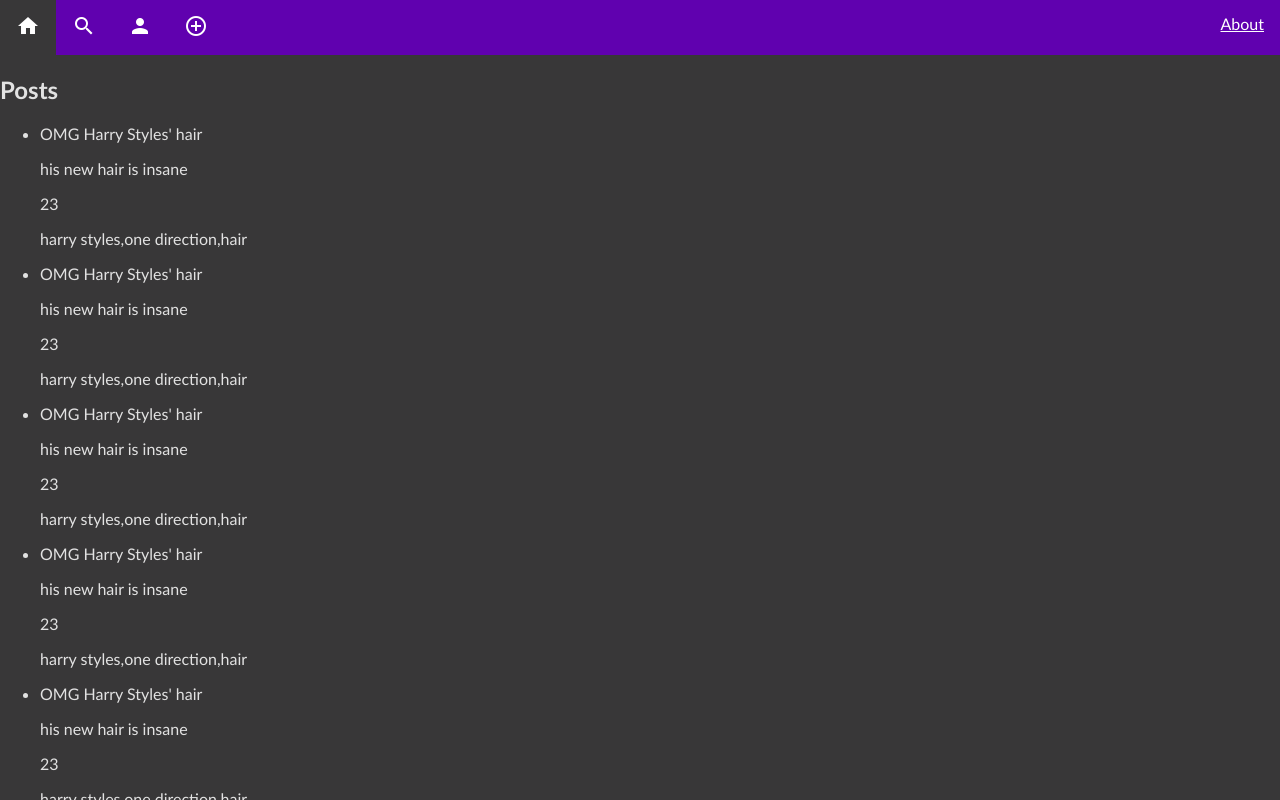
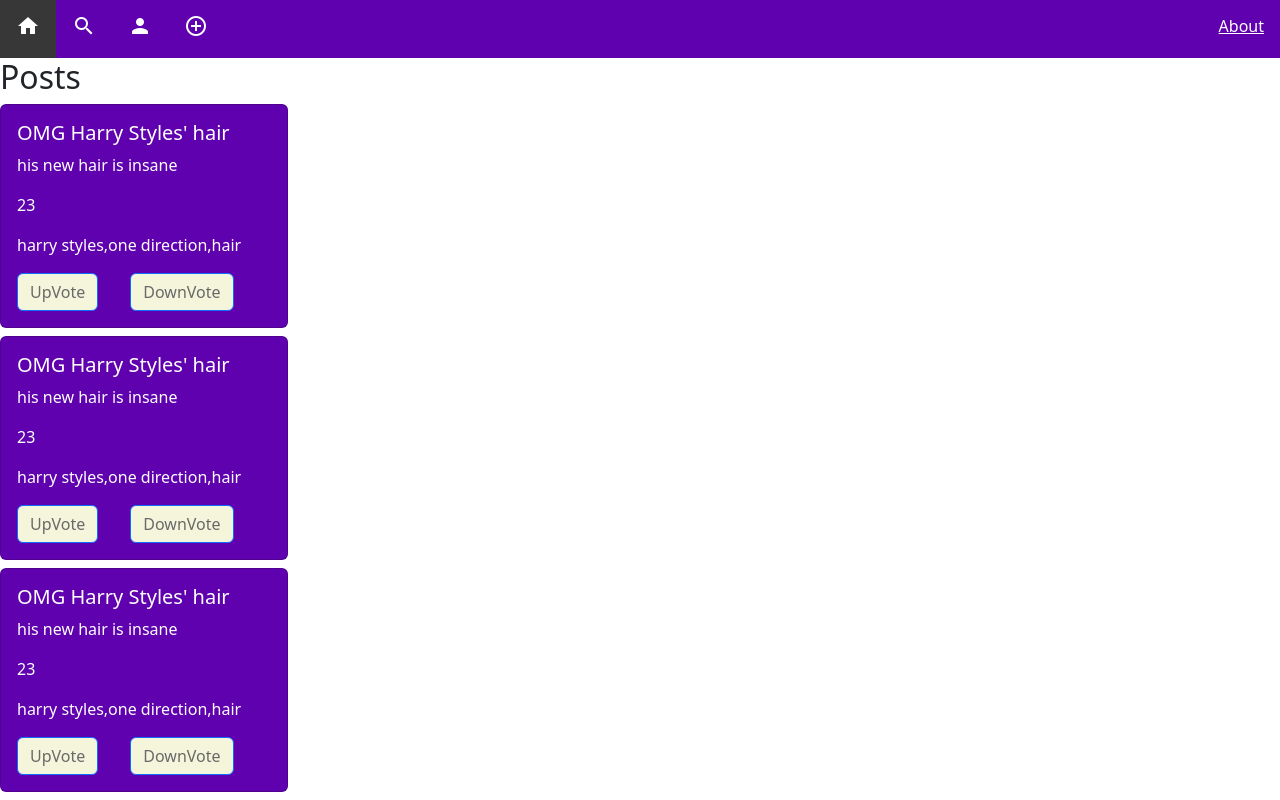
Before and after one commit to AdamJ335/poscom-webapp, an Angular app: page / in a window 1280 px wide. Shown: the top 800 px of the page. Built offline with nearby package versions, Linux system fonts and the light colour scheme.

Commit message:
[feature] install bootstrap / redesign Post as bootstrap Card

```diff
--- a/angular.json
+++ b/angular.json
@@ -30,7 +30,8 @@
               "src/assets"
             ],
             "styles": [
-              "src/styles.css"
+              "src/styles.css",
+              "../node_modules/bootstrap/dist/css/bootstrap.css"
             ],
             "scripts": []
           },
--- a/package.json
+++ b/package.json
@@ -19,6 +19,8 @@
     "@angular/platform-browser": "^16.2.0",
     "@angular/platform-browser-dynamic": "^16.2.0",
     "@angular/router": "^16.2.0",
+    "@ng-bootstrap/ng-bootstrap": "^15.1.1",
+    "bootstrap": "^5.3.1",
     "rxjs": "~7.8.0",
     "tslib": "^2.3.0",
     "zone.js": "~0.13.0"
--- a/src/app/app.module.ts
+++ b/src/app/app.module.ts
@@ -1,6 +1,7 @@
 import { NgModule } from '@angular/core';
 import { BrowserModule } from '@angular/platform-browser';
 import {MatIconModule} from '@angular/material/icon';
+import {NgbModule} from '@ng-bootstrap/ng-bootstrap';
 
 import { AppComponent } from './app.component';
 import { PostComponent } from './post/post.component';
@@ -21,6 +22,7 @@
   ],
   imports: [
     BrowserModule,
+    NgbModule,
     RouterModule.forRoot([
       {
         path: '',
--- a/src/app/post/post.component.css
+++ b/src/app/post/post.component.css
@@ -0,0 +1,16 @@
+.card {
+  background-color: #6001af;
+  color: white;
+
+  max-width: 18em;
+  max-height: 30em;
+  display: flex;
+  margin-bottom: 0.5em;
+}
+
+.btn-primary {
+  background-color: beige;
+  color:dimgray;
+
+  margin-right: 2em
+}
--- a/src/app/post/post.component.html
+++ b/src/app/post/post.component.html
@@ -1,12 +1,12 @@
 <h2>Posts</h2>
 
-<ul>
-  <li *ngFor="let post of posts" >
-    <div>
-      <p> {{post.title}} </p>
-      <p> {{post.description}} </p>
-      <p> {{post.points}} </p>
-      <p> {{post.tags}} </p>
-    </div>
-  </li>
-</ul>
+<div *ngFor="let post of posts" class="card" mdbRipple rippleColor="light">
+  <div class="card-body">
+    <h5 class="card-title">{{post.title}}</h5>
+    <p class="card-text">{{post.description}}</p>
+    <p> {{post.points}} </p>
+    <p> {{post.tags}} </p>
+    <button type="button" class="btn btn-primary">UpVote</button>
+    <button type="button" class="btn btn-primary">DownVote</button>
+  </div>
+</div>
--- a/src/app/post/post.component.ts
+++ b/src/app/post/post.component.ts
@@ -1,5 +1,5 @@
 import {Component, OnInit} from '@angular/core';
-
+import {NgbModule} from '@ng-bootstrap/ng-bootstrap';
 @Component({
   selector: 'post',
   templateUrl: './post.component.html',
--- a/src/styles.css
+++ b/src/styles.css
@@ -1,4 +1,5 @@
 /* You can add global styles to this file, and also import other style files */
+@import "~bootstrap/dist/css/bootstrap.css";
 body {
   margin: 0;
   background-color: #383738;
```
Also changed, not shown: 1 other file (tests, documents, lock files or other folders).
